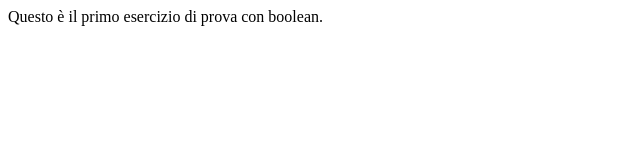
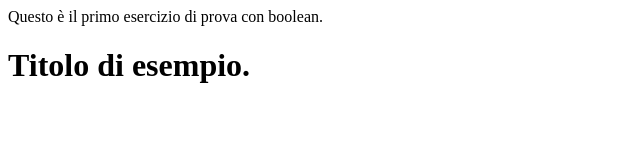
Before and after one commit to ldm0805/esercizio_uno_boolean, a plain HTML site: page index.html in a window 1280 px wide. Shown: the whole page, without its empty margins (0-640 px from the left). Drawn offline with Linux system fonts and the light colour scheme.

Commit message:
Ho aggiunto un titolo

```diff
--- a/index.html
+++ b/index.html
@@ -8,5 +8,6 @@
 </head>
 <body>
     Questo è il primo esercizio di prova con boolean.
+    <h1>Titolo di esempio.</h1>
 </body>
 </html>
```
